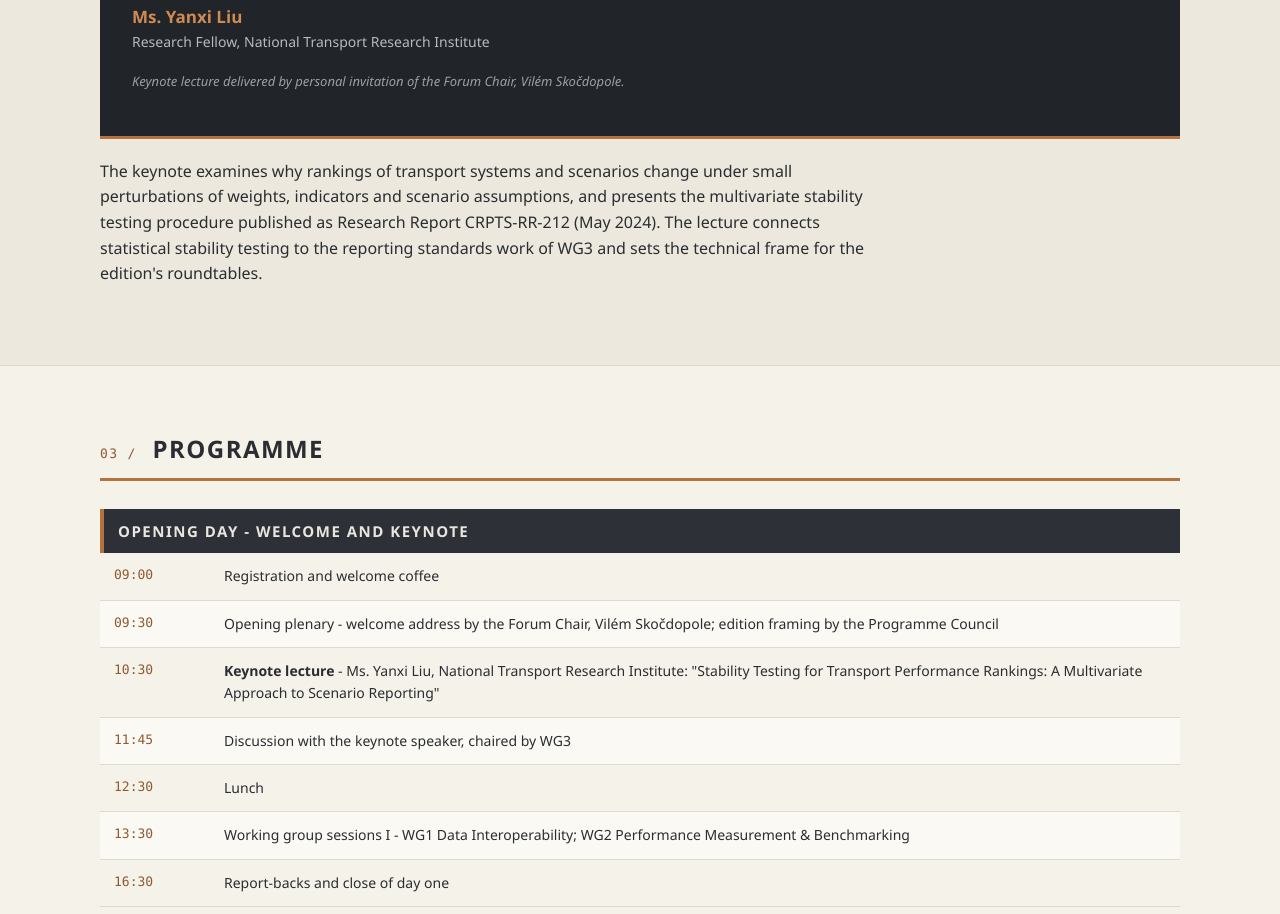
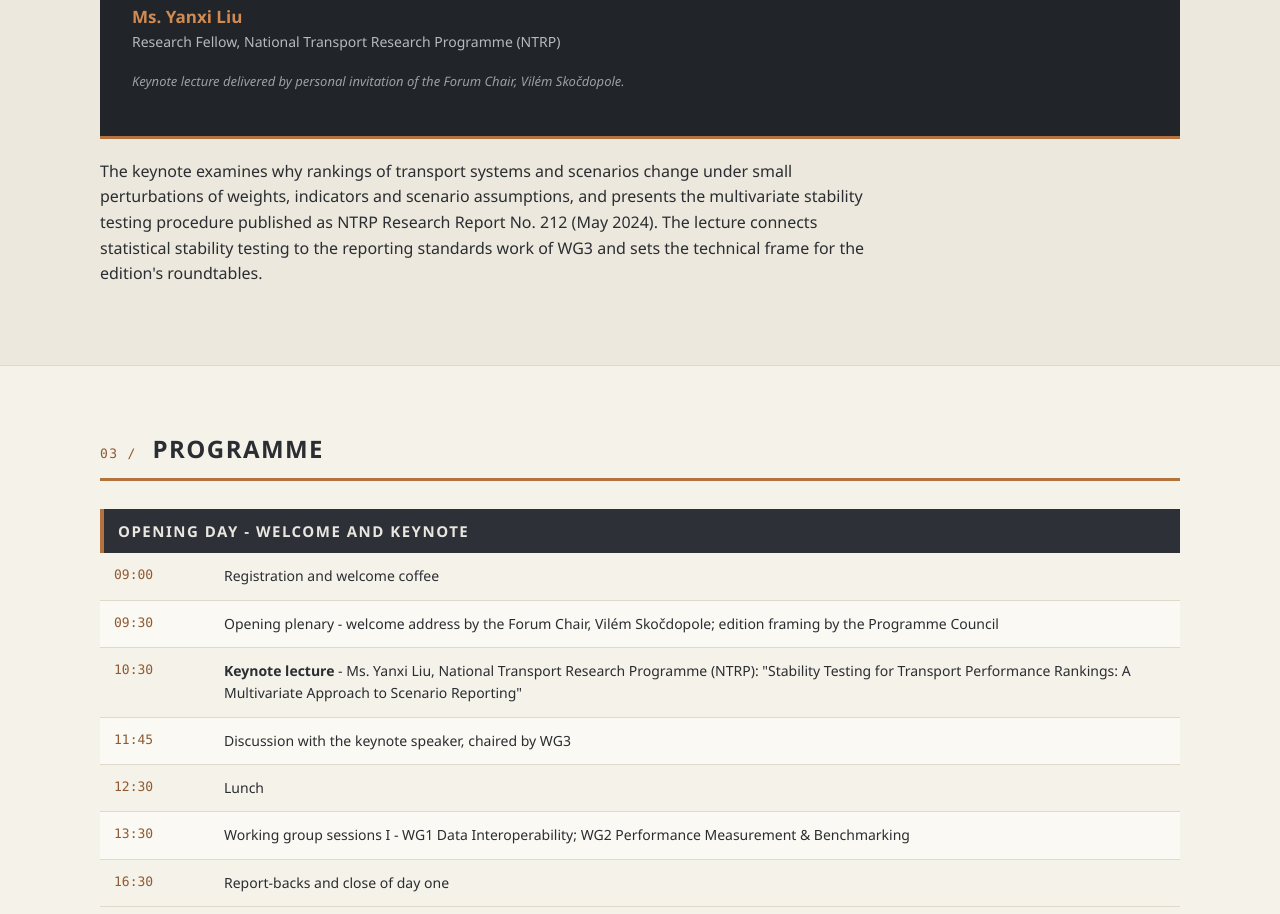
Before and after one commit to fanshiyu35/ifts-forum, a plain HTML site: page 2026/index.html in a window 1280 px wide. Shown: the part 1432-2346 px from the top of the page. Drawn offline with Linux system fonts and the light colour scheme.

Commit message:
第三波返工(D12/D4): CRPTS与National Transport Research Institute全站回填为NTRP口径(NTRP Research Report No. 212/231, National Transport Research Programme); G-3讲座主办方改名Tahoma Transit Research Group, Inc.; ztp指南引用日期2019修正为2024-05

```diff
--- a/2026/index.html
+++ b/2026/index.html
@@ -71,10 +71,10 @@
       <div class="k-label">Keynote lecture &middot; September 2026</div>
       <h2>Stability Testing for Transport Performance Rankings: A Multivariate Approach to Scenario Reporting</h2>
       <div class="k-person">Ms. Yanxi Liu</div>
-      <div class="k-affil">Research Fellow, National Transport Research Institute</div>
+      <div class="k-affil">Research Fellow, National Transport Research Programme (NTRP)</div>
       <div class="k-note">Keynote lecture delivered by personal invitation of the Forum Chair, Vil&eacute;m Sko&#269;dopole.</div>
     </div>
-    <p style="margin-top: 20px;">The keynote examines why rankings of transport systems and scenarios change under small perturbations of weights, indicators and scenario assumptions, and presents the multivariate stability testing procedure published as Research Report CRPTS-RR-212 (May 2024). The lecture connects statistical stability testing to the reporting standards work of WG3 and sets the technical frame for the edition's roundtables.</p>
+    <p style="margin-top: 20px;">The keynote examines why rankings of transport systems and scenarios change under small perturbations of weights, indicators and scenario assumptions, and presents the multivariate stability testing procedure published as NTRP Research Report No. 212 (May 2024). The lecture connects statistical stability testing to the reporting standards work of WG3 and sets the technical frame for the edition's roundtables.</p>
   </div>
 </section>
 
@@ -91,7 +91,7 @@
         <table class="standard">
           <tr><td>09:00</td><td>Registration and welcome coffee</td></tr>
           <tr><td>09:30</td><td>Opening plenary - welcome address by the Forum Chair, Vil&eacute;m Sko&#269;dopole; edition framing by the Programme Council</td></tr>
-          <tr><td>10:30</td><td><strong>Keynote lecture</strong> - Ms. Yanxi Liu, National Transport Research Institute: "Stability Testing for Transport Performance Rankings: A Multivariate Approach to Scenario Reporting"</td></tr>
+          <tr><td>10:30</td><td><strong>Keynote lecture</strong> - Ms. Yanxi Liu, National Transport Research Programme (NTRP): "Stability Testing for Transport Performance Rankings: A Multivariate Approach to Scenario Reporting"</td></tr>
           <tr><td>11:45</td><td>Discussion with the keynote speaker, chaired by WG3</td></tr>
           <tr><td>12:30</td><td>Lunch</td></tr>
           <tr><td>13:30</td><td>Working group sessions I - WG1 Data Interoperability; WG2 Performance Measurement &amp; Benchmarking</td></tr>
```
Also changed, not shown: index.html (+1 -1 lines), speakers/index.html (+1 -1 lines).
